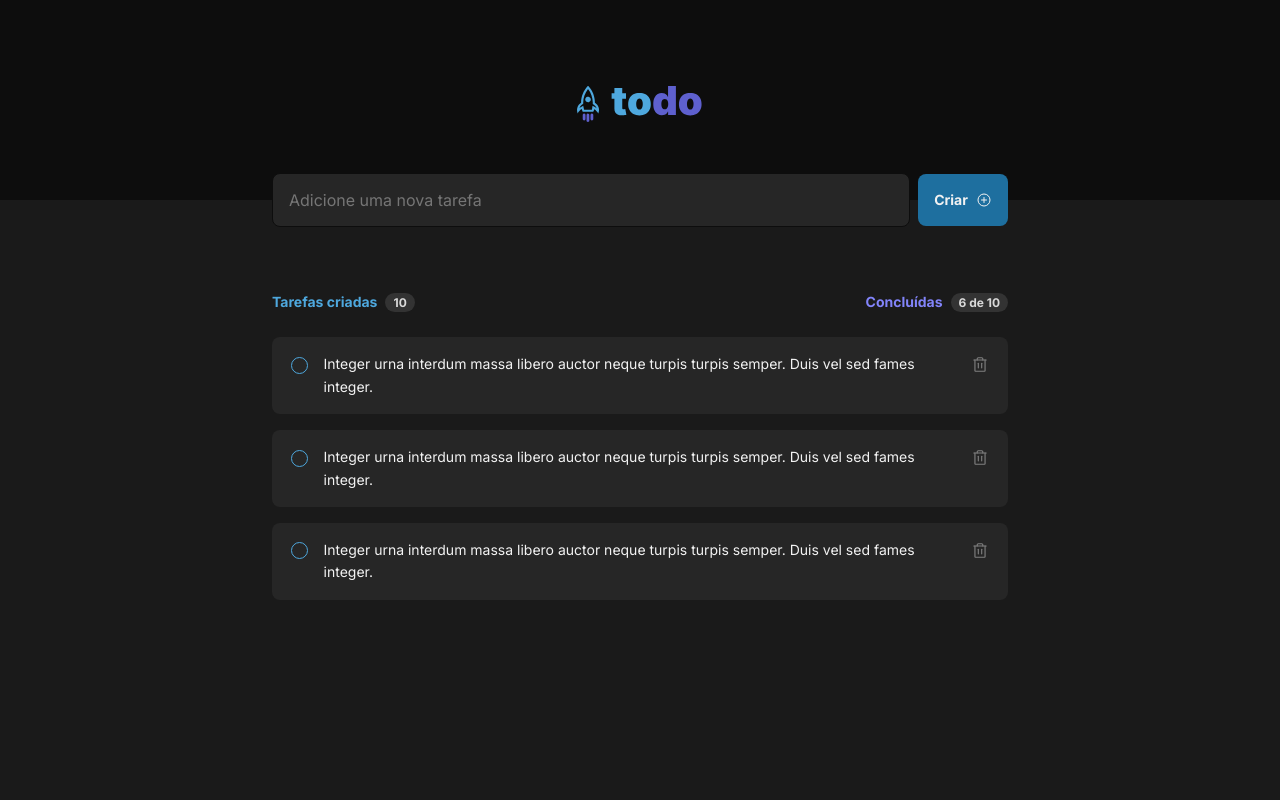
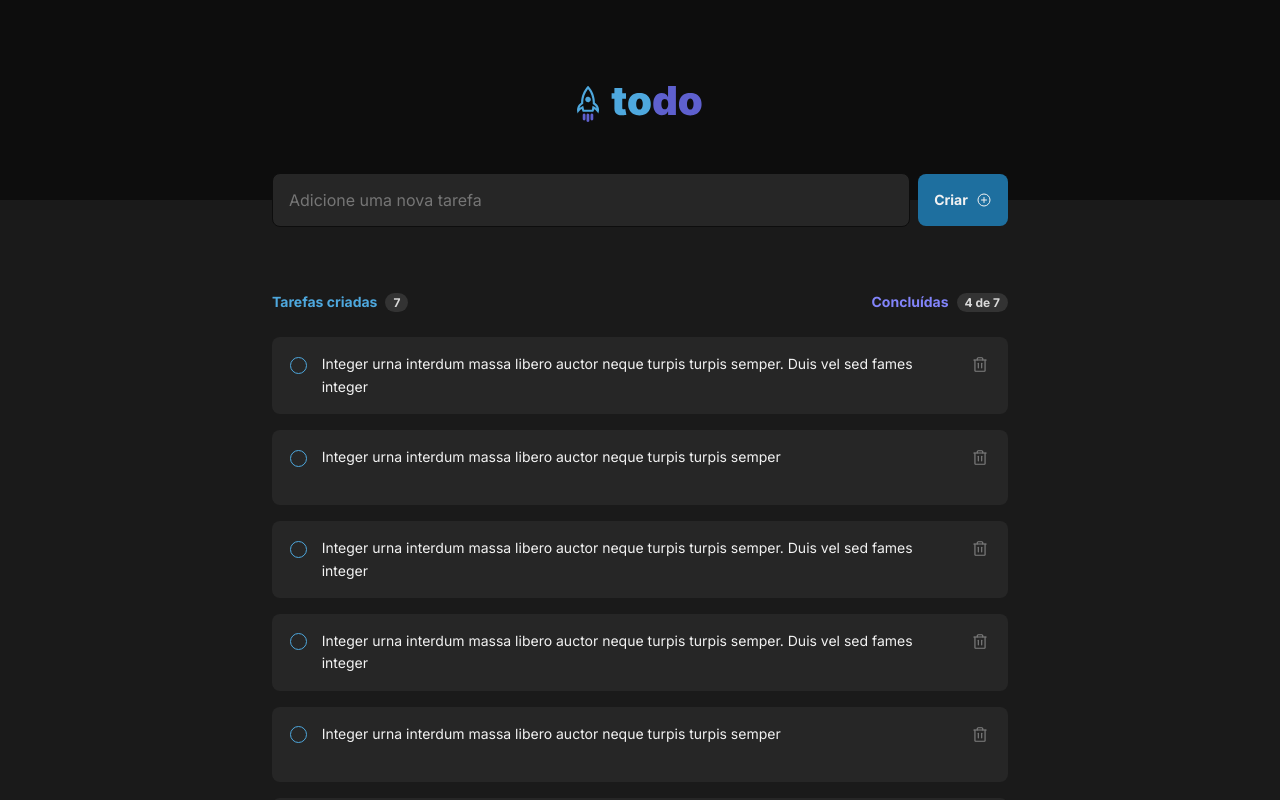
Before and after one commit to steniomoreira/ignite-to-do, a React (Vite) app: page / in a window 1280 px wide. Shown: the top 800 px of the page. Built offline with nearby package versions, Linux system fonts and the light colour scheme.

Commit message:
feat: content hard coded removed

```diff
--- a/src/components/task/Task.module.css
+++ b/src/components/task/Task.module.css
@@ -1,4 +1,7 @@
 .task {
+  width: 100%;
+  min-height: 75px;
+
   display: flex;
   justify-content: space-between;
   align-items: flex-start;
@@ -67,7 +70,9 @@ input[type="checkbox"]:checked + label::after {
 }
 
 .task p {
+  width: 100%;
   font-size: 0.875rem;
+  text-align: left;
 }
 
 .task button {
@@ -100,6 +105,6 @@ input[type="checkbox"]:checked + label::after {
   display: inline-block;
 }
 
-.done > p {
+.isDone > p {
   text-decoration: line-through;
 }
--- a/src/components/task/Task.tsx
+++ b/src/components/task/Task.tsx
@@ -1,17 +1,19 @@
 import {Trash} from 'phosphor-react';
+import { InputHTMLAttributes } from 'react';
 import styles from './Task.module.css';
 
-interface TaskProps {
-  done?: boolean;
+interface TaskProps extends InputHTMLAttributes<HTMLInputElement> {
+  content: string;
+  hasDone: boolean;
 }
 
-export function Task({done = false}: TaskProps){
+export function Task({id, content, hasDone = false }: TaskProps){
   return (
-    <div className={`${styles.task} ${done ? styles.done : ''}`}>
-      <input id='tempID' type="checkbox" />
-      <label htmlFor='tempID'  />
+    <div className={`${styles.task} ${hasDone ? styles.hasDone : ''}`}>
+      <input id={id} type="checkbox"  />
+      <label htmlFor={id}/>
 
-      <p>Integer urna interdum massa libero auctor neque turpis turpis semper. Duis vel sed fames integer.</p>
+      <p>{content}</p>
 
       <button type='button'>
         <Trash size={24} />
--- a/src/components/taskContainer/TaskContainer.tsx
+++ b/src/components/taskContainer/TaskContainer.tsx
@@ -3,23 +3,33 @@ import { Info } from '../info/Info';
 
 import styles from './TaskContainer.module.css';
 import { Task } from '../task/Task';
-
-const counter = 10;
-const done = 6;
+import { useState } from 'react';
+import { data } from '../../mock/todoMock';
 
 export function TaskContainer() {
+  const [tasks, setTasks] = useState(data);
+
+  const counter = tasks.length;
+
+  const counterDone = tasks.reduce(( acc, cur ) =>  cur.hasDone ? ++acc : acc, 0);
+
   return (
     <div className={styles.container}>
       <div className={styles.info}>
         <Info text='Tarefas criadas' counter={counter} />
-        <Info text='Concluídas' counter={counter} done={done}/>
+        <Info text='Concluídas' counter={counter} done={counterDone}/>
       </div>
 
       {counter > 0 ?
         <div className={styles.list}>
-          <Task />
-          <Task />
-          <Task />
+          {tasks.map( ({id, content, hasDone}) => (
+            <Task
+              key={id}
+              id={String(id)}
+              content={content}
+              hasDone={hasDone}
+            />
+          ))}
         </div>
         :
         <Empty />
--- /dev/null
+++ b/src/mock/todoMock.ts
@@ -0,0 +1,37 @@
+export const data = [
+  {
+    id: 1,
+    content: 'Integer urna interdum massa libero auctor neque turpis turpis semper. Duis vel sed fames integer',
+    hasDone: false,
+  },
+  {
+    id: 2,
+    content: 'Integer urna interdum massa libero auctor neque turpis turpis semper',
+    hasDone: true,
+  },
+  {
+    id: 3,
+    content: 'Integer urna interdum massa libero auctor neque turpis turpis semper. Duis vel sed fames integer',
+    hasDone: true,
+  },
+  {
+    id: 4,
+    content: 'Integer urna interdum massa libero auctor neque turpis turpis semper. Duis vel sed fames integer',
+    hasDone: false,
+  },
+  {
+    id: 5,
+    content: 'Integer urna interdum massa libero auctor neque turpis turpis semper',
+    hasDone: true,
+  },
+  {
+    id: 6,
+    content: 'Integer urna interdum massa libero auctor neque turpis turpis semper. Duis vel sed fames integer',
+    hasDone: false,
+  },
+  {
+    id: 7,
+    content: 'Integer urna interdum massa libero auctor neque turpis turpis semper',
+    hasDone: true,
+  },
+]
```
